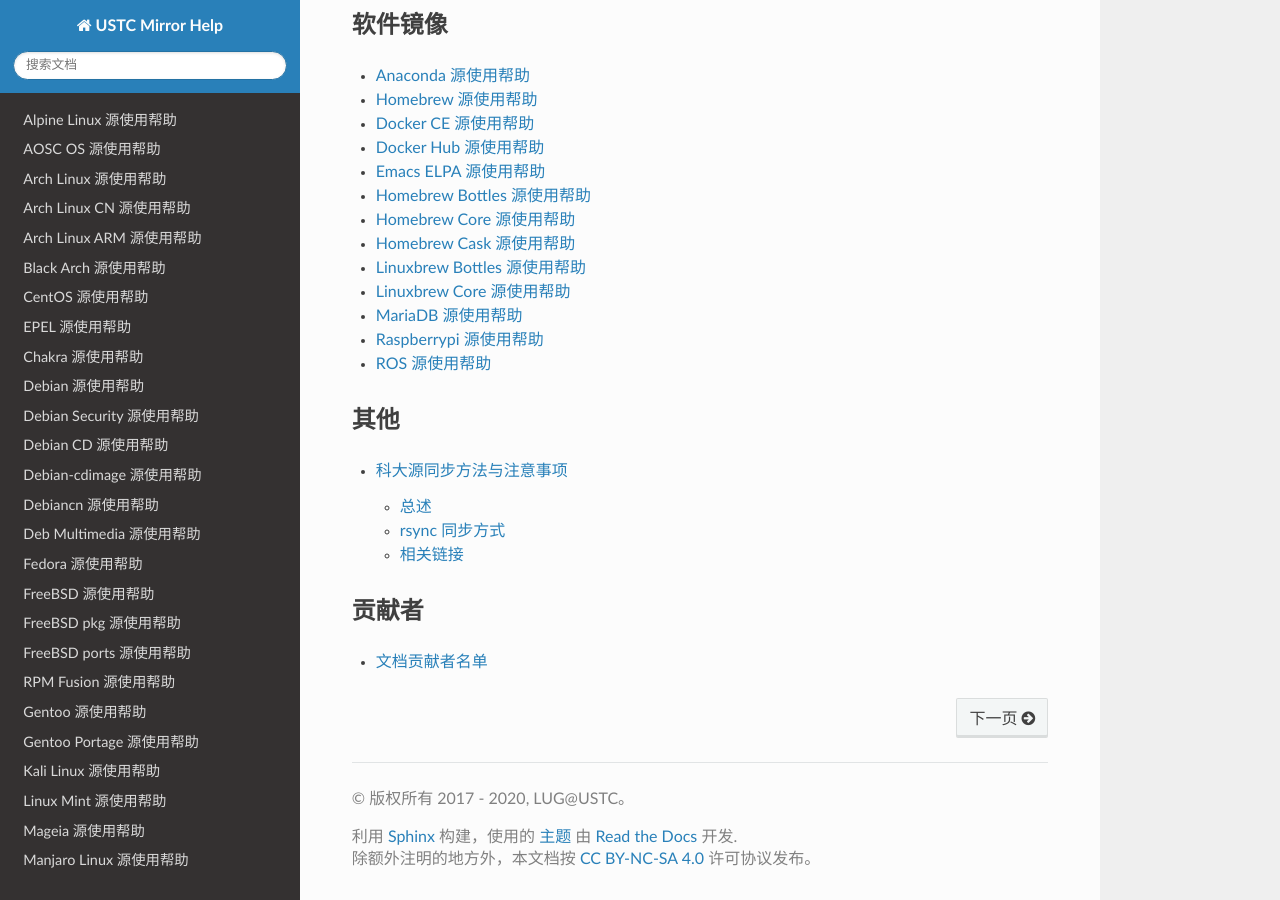
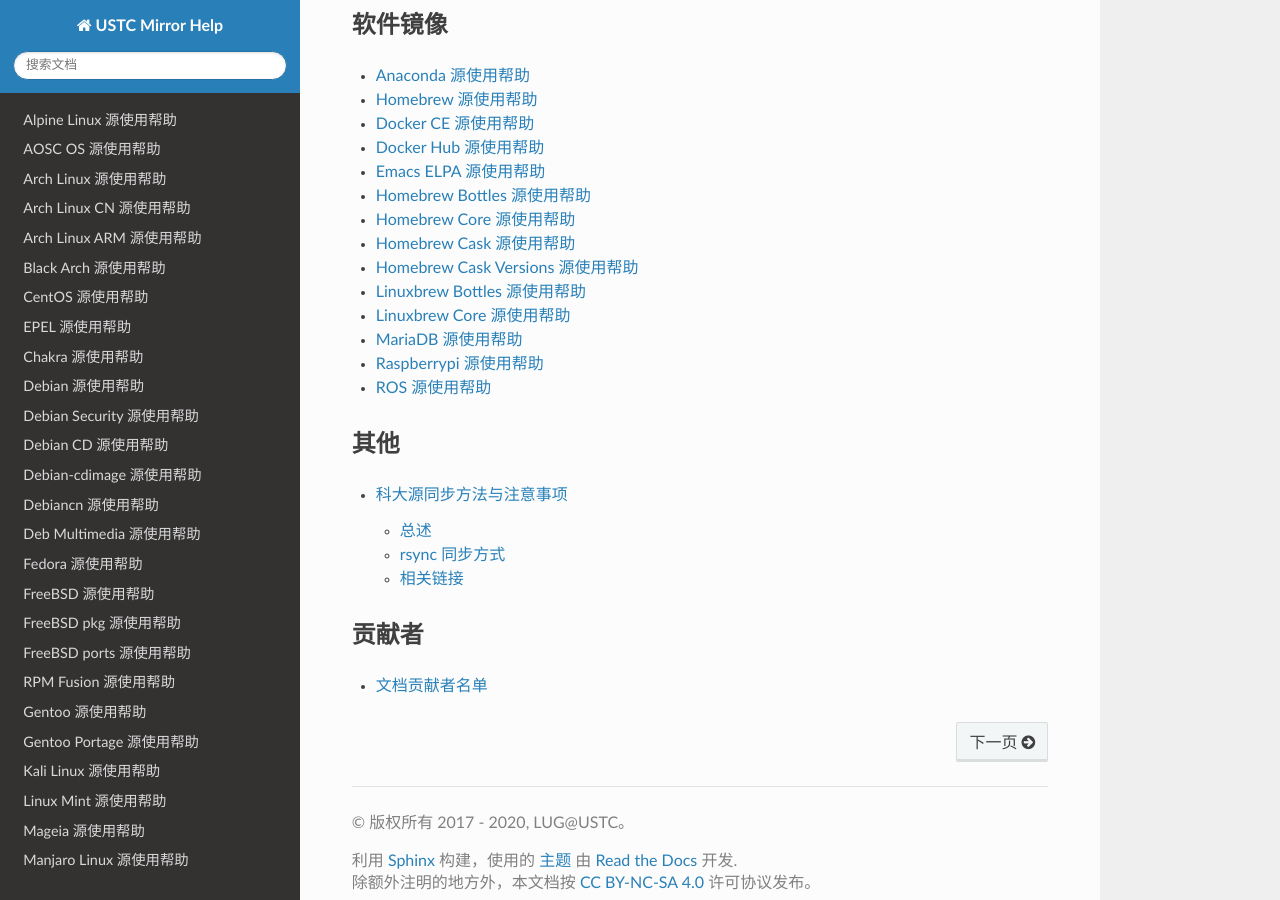
Before and after one commit to ustclug/mirrorhelp, a Sphinx documentation site: the page built from source/index.rst, in a window 1280 px wide and 900 px high, scrolled down 1449 px. Built offline with Sphinx 7.4.7 and the Read the Docs theme 2.0.0, drawn with Linux system fonts in a browser that asks for light colours; pages that are not in the unit, such as notebooks, are missing from menus.

Commit message:
fix failed build

```diff
--- a/source/homebrew-cask-versions.rst
+++ b/source/homebrew-cask-versions.git.rst
@@ -1,6 +1,6 @@
-================================
+=================================
 Homebrew Cask Versions 源使用帮助
-================================
+=================================
 
 地址
 ====
--- a/source/index.rst
+++ b/source/index.rst
@@ -77,6 +77,7 @@
    homebrew-bottles
    homebrew-core.git
    homebrew-cask.git
+   homebrew-cask-versions.git
    linuxbrew-bottles
    linuxbrew-core.git
    mariadb
```
